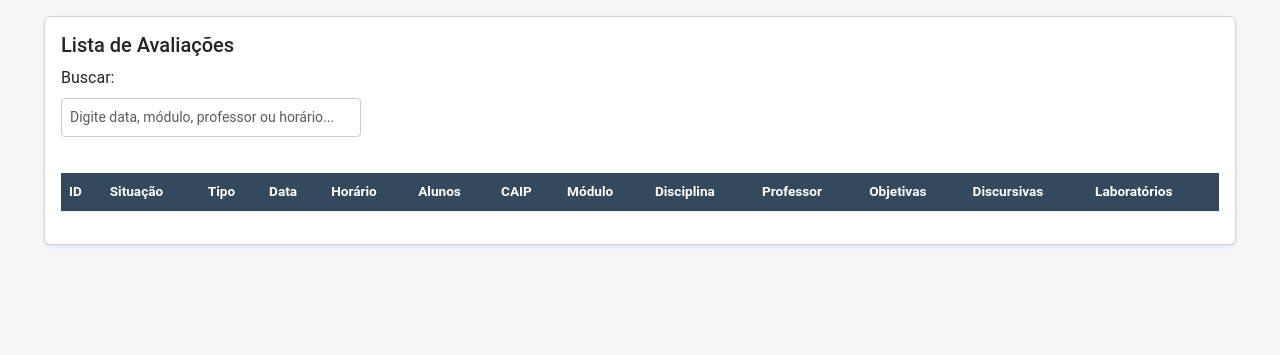
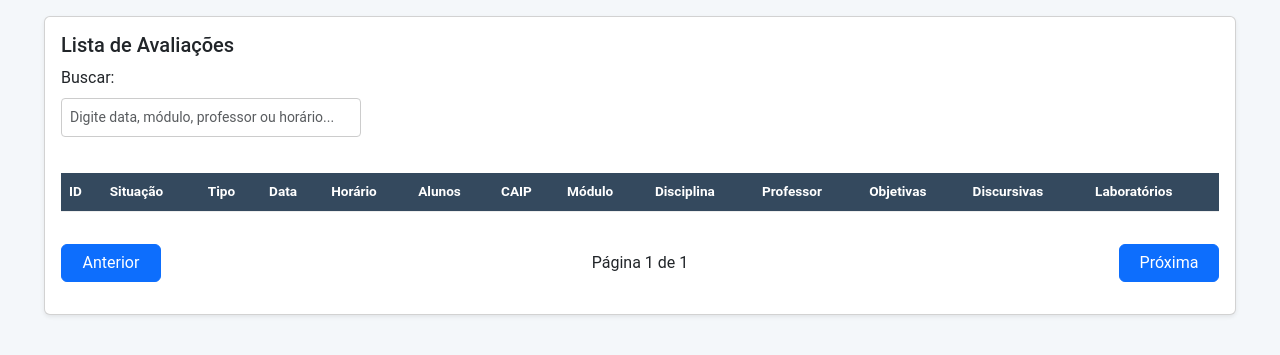
Before and after one commit to GEUnPG/gerava, a website: page public/consulta.html in a window 1280 px wide. Shown: the part 89-444 px from the top of the page. Drawn offline with nearby package versions, Linux system fonts and the light colour scheme; no server answers.

Commit message:
Aprimoramento paginação consulta e avaliação

```diff
--- a/public/consulta.html
+++ b/public/consulta.html
@@ -1,3 +1,4 @@
+<!--Código sob análise para XSS-->
 <!DOCTYPE html>
 <html lang="pt-BR">
 <head>
@@ -51,6 +52,13 @@
             <tbody id="avaliacao-tbody"></tbody>
           </table>
         </div>
+        <!--Adicionado para navegação de paginação-->
+        <div id="pagination" class="d-flex justify-content-between align-items-center my-3">
+          <button id="prev-page" class="btn btn-primary">Anterior</button>
+          <span id="page-info">Página 1 de 1</span>
+          <button id="next-page" class="btn btn-primary">Próxima</button>
+        </div>
+
       </div>
     </div>
   </div>
```
Also changed, not shown: public/gerenciar.html (+4 -5 lines).
